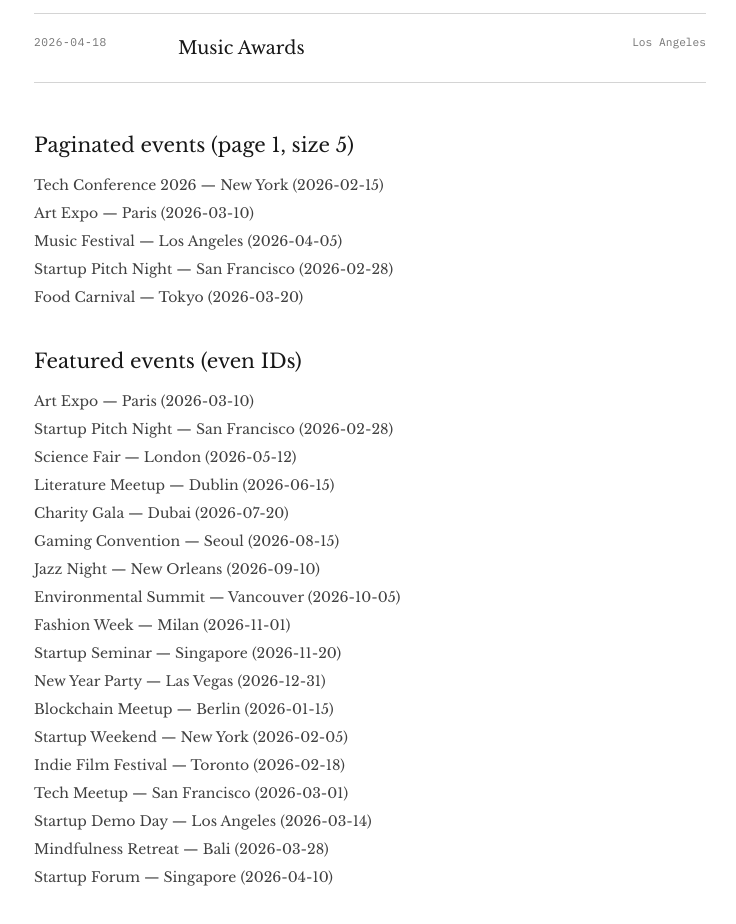
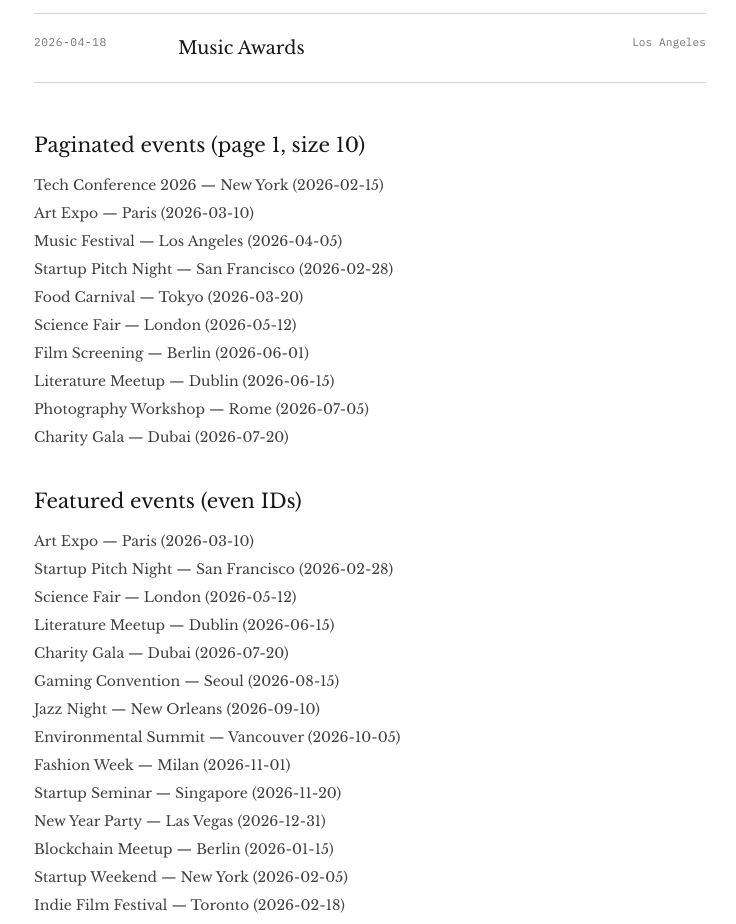
Before and after one commit to abhikrishnanr/training4, a Next.js app: page /events in a window 1280 px wide. Shown: the part 2640-3564 px from the top of the page, without its empty margins (270-1006 px from the left). Built offline with nearby package versions, Linux system fonts and the light colour scheme.

Commit message:
Use 10-item pagination for events

```diff
--- a/app/events/page.tsx
+++ b/app/events/page.tsx
@@ -21,7 +21,7 @@ const mono = IBM_Plex_Mono({
 });
 
 const allEvents = getEvents();
-const paginatedEvents = getPaginatedEvents(1, 5);
+const paginatedEvents = getPaginatedEvents(1, 10);
 const featuredEvents = getFeaturedEvents();
 const eventById = getEventById(3);
 const createdEvent = createEvent({
@@ -85,7 +85,7 @@ export default function EventsPage() {
 
       <section className="mx-auto mt-12 max-w-2xl space-y-10">
         <div>
-          <h2 className="text-xl">Paginated events (page 1, size 5)</h2>
+          <h2 className="text-xl">Paginated events (page 1, size 10)</h2>
           <ul className="mt-4 space-y-2 text-sm text-neutral-700">
             {paginatedEvents.map((event) => (
               <li key={`page-${event.id}`}>
```
